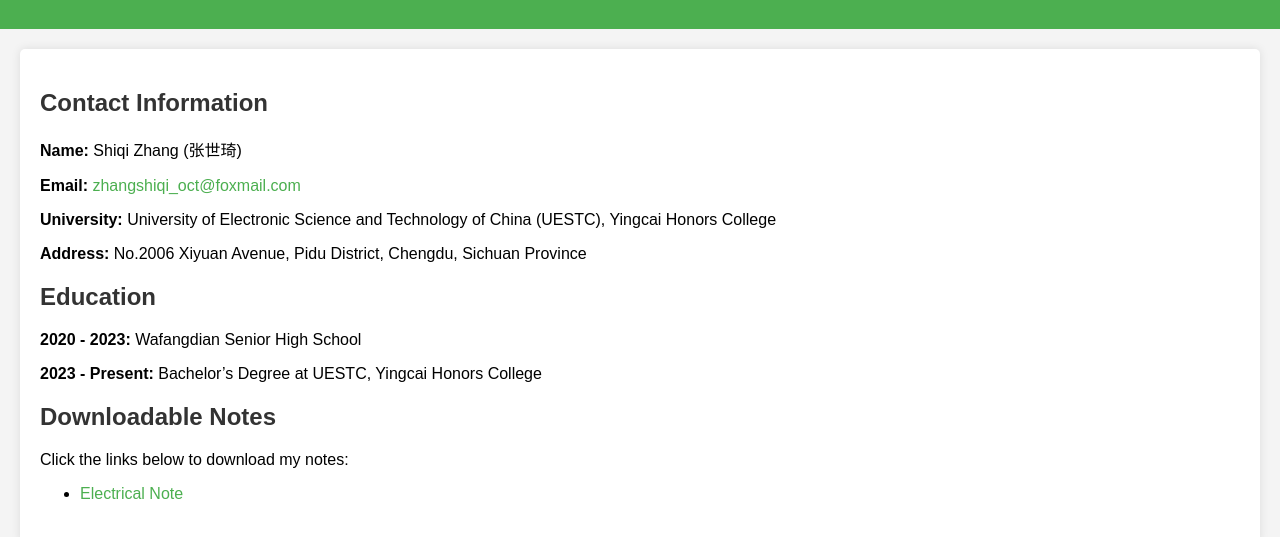
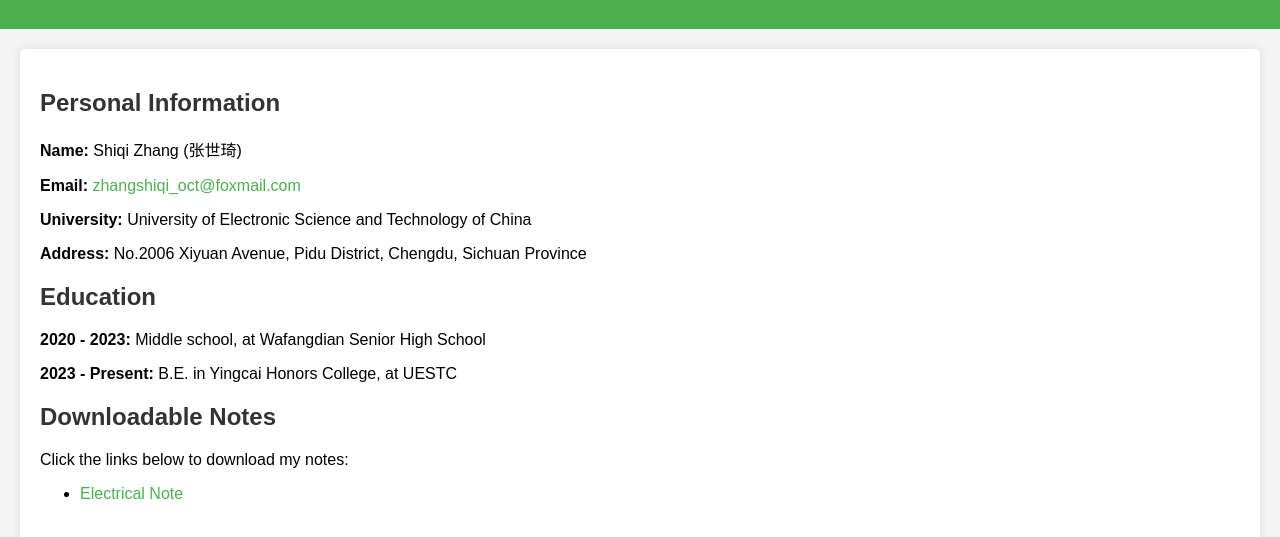
Before and after one commit to ZhangShiqi1027/ZhangShiqi1027.github.io, a plain HTML site: page index.html in a window 1280 px wide. Shown: the part 71-608 px from the top of the page. Drawn offline with Linux system fonts and the light colour scheme.

Commit message:
Update index.html

```diff
--- a/index.html
+++ b/index.html
@@ -47,17 +47,17 @@
 
 <section>
     <div class="contact">
-        <h2>Contact Information</h2>
+        <h2>Personal Information</h2>
         <p><strong>Name:</strong> Shiqi Zhang (张世琦)</p>
         <p><strong>Email:</strong> <a href="mailto:zhangshiqi_oct@foxmail.com">zhangshiqi_oct@foxmail.com</a></p>
-        <p><strong>University:</strong> University of Electronic Science and Technology of China (UESTC), Yingcai Honors College</p>
+        <p><strong>University:</strong> University of Electronic Science and Technology of China</p>
         <p><strong>Address:</strong> No.2006 Xiyuan Avenue, Pidu District, Chengdu, Sichuan Province</p>
     </div>
 
     <div class="education">
         <h2>Education</h2>
-        <p><strong>2020 - 2023:</strong> Wafangdian Senior High School</p>
-        <p><strong>2023 - Present:</strong> Bachelor’s Degree at UESTC, Yingcai Honors College</p>
+        <p><strong>2020 - 2023:</strong> Middle school, at Wafangdian Senior High School</p>
+        <p><strong>2023 - Present:</strong> B.E. in Yingcai Honors College, at UESTC</p>
     </div>
 
     <div class="notes">
```
